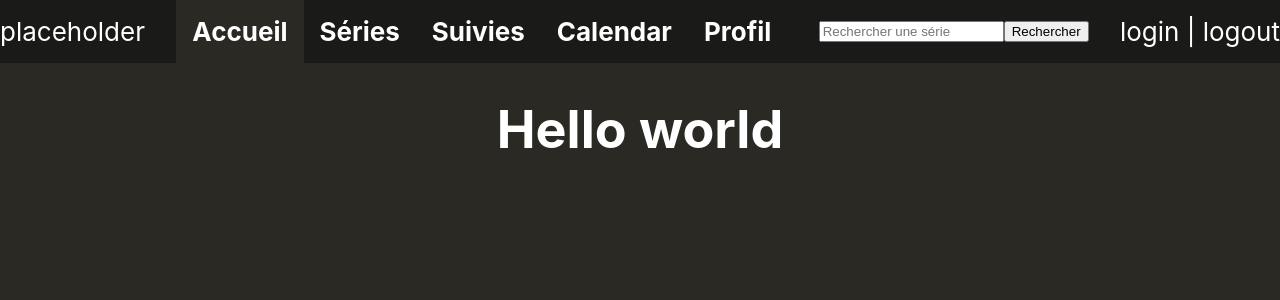
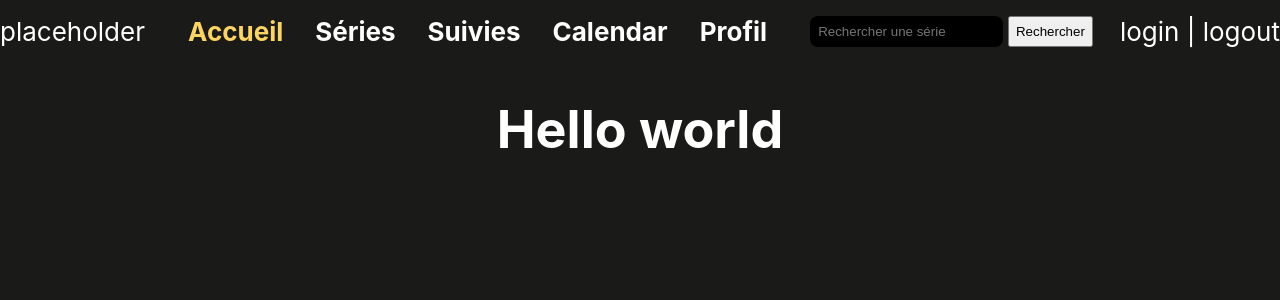
Before and after one commit to alxesv/L2_PARIS_REACT, a React (Create React App) app: page / in a window 1280 px wide. Shown: the top 300 px of the page. Built offline with nearby package versions, Linux system fonts and the light colour scheme; no server answers; the database is empty.

Commit message:
scss add

```diff
--- a/src/App.scss
+++ b/src/App.scss
@@ -4,7 +4,6 @@ a {
 }
 
 .navbar, .tabs {
-  background-color: #1a1a18;
   display: flex;
   justify-content: space-between;
   a {
@@ -21,8 +20,8 @@ a {
 }
 
 .navtab {
-  &:has(.active){
-    background-color: #2b2924;
+  &:has(.active) a{
+    color: #fbd461;
   }
 }
 
@@ -39,14 +38,28 @@ a {
 .searchBar {
   height: fit-content;
   align-self: center;
+  @media screen and (max-width: 825px){
+    display: none!important;
+  }
+  input {
+    background-color: #000;
+    padding: 0.5rem;
+    border-radius: 0.5rem;
+    border: none;
+    margin-right: 0.3rem;
+    color: white;
+  }
 }
-
-.container h1 {
-  text-align: center;
+.container {
+  padding: 3rem;
+  padding-top: 0;
+  h1 {
+    text-align: center;
+  }
 }
 
 .App-header {
-  background-color: #2b2924;
+  background-color: #1a1a18;
   min-height: 100vh;
   font-size: calc(10px + 2vmin);
   color: white;
@@ -55,3 +68,51 @@ a {
 .App-link {
   color: #fbd461;
 }
+
+.serieLink {
+  display: flex;
+  flex-direction: column;
+      h4 {
+        margin: 0;
+        display: inline-block;
+      }
+}
+
+.serieList {
+  display: grid;
+  grid-template-columns: repeat(5, 1fr);
+    @media screen and (max-width: 1200px){
+      grid-template-columns: repeat(4, 1fr);
+    }
+    @media screen and (max-width: 970px){
+      grid-template-columns: repeat(3, 1fr);
+    }
+    @media screen and (max-width: 967px){
+      grid-template-columns: repeat(2, 1fr);
+    }
+  grid-gap: 2rem;
+  padding: 1rem;
+      li {
+        list-style: none;
+        border-radius: 0.5rem;
+        text-align: center;
+      }
+}
+
+.serie {
+  position: relative;
+}
+
+.rating {
+  background-color: #1a1a18;
+  padding: 0.2rem;
+  font-size: 1rem;
+  position: absolute;
+  top: 0;
+  right: 0;
+  border-radius: 0 0 0 0.5rem;
+}
+
+.btn-reset {
+  all: unset;
+}
```
